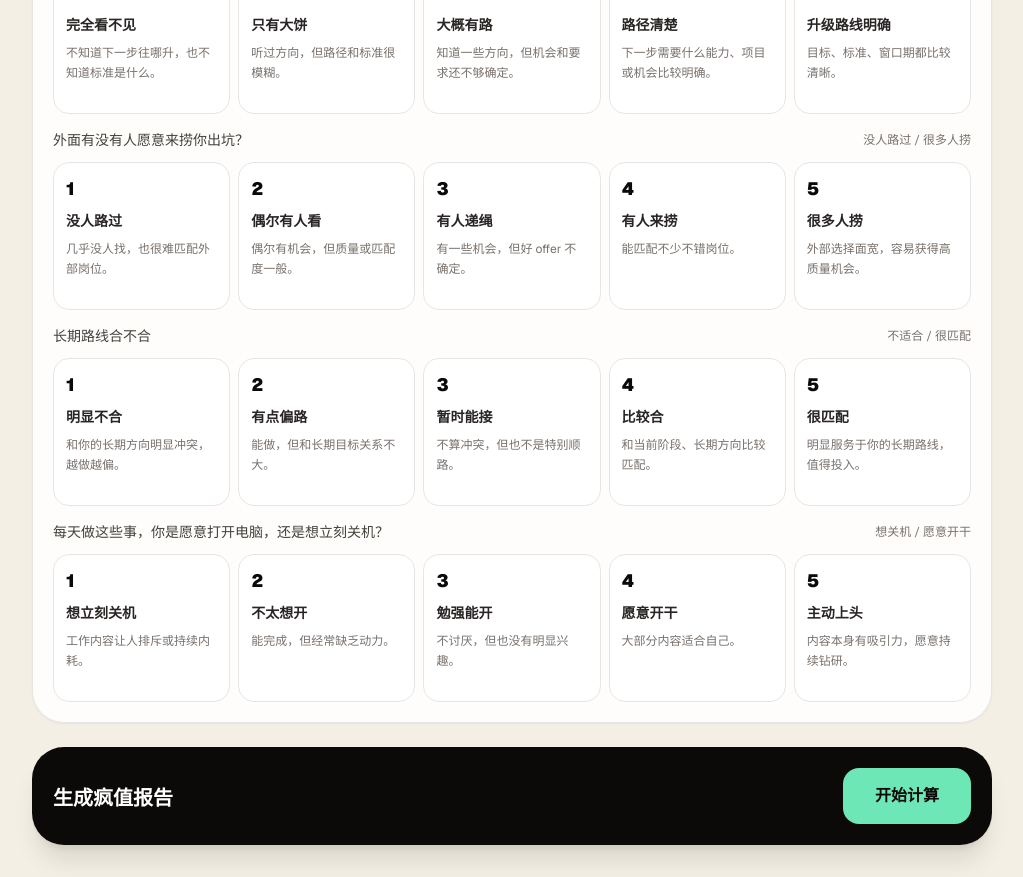
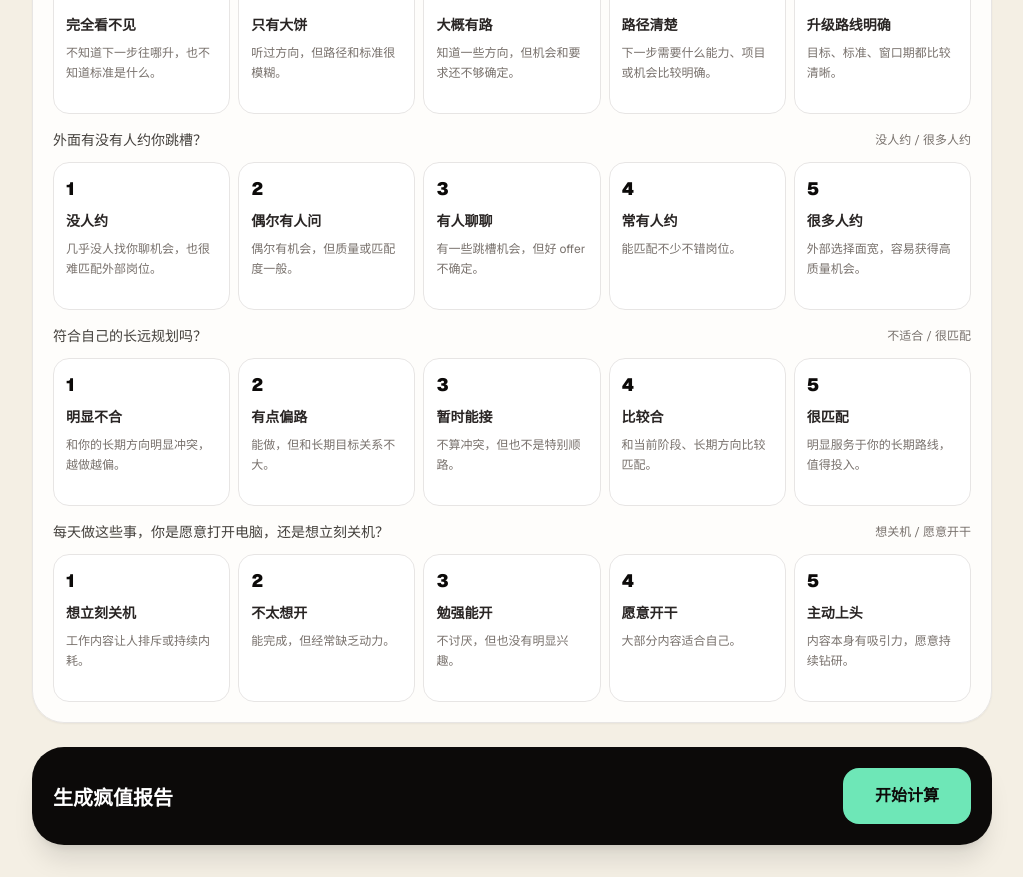
Before and after one commit to Falcom4000/awsome-job-calculator, a Next.js app: page / in a window 1280 px wide. Shown: the part 2500-3377 px from the top of the page, without its empty margins (128-1151 px from the left). Built offline with nearby package versions, Linux system fonts and the light colour scheme.

Commit message:
fix text 3

```diff
--- a/components/calculator.tsx
+++ b/components/calculator.tsx
@@ -236,11 +236,11 @@ const ratingCopy: Record<RatingCopyKey, RatingOption[]> = {
     { score: 5, title: "镀金明显", description: "对外很好讲，能明显提升市场定价。" },
   ],
   externalOpportunities: [
-    { score: 1, title: "没人路过", description: "几乎没人找，也很难匹配外部岗位。" },
-    { score: 2, title: "偶尔有人看", description: "偶尔有机会，但质量或匹配度一般。" },
-    { score: 3, title: "有人递绳", description: "有一些机会，但好 offer 不确定。" },
-    { score: 4, title: "有人来捞", description: "能匹配不少不错岗位。" },
-    { score: 5, title: "很多人捞", description: "外部选择面宽，容易获得高质量机会。" },
+    { score: 1, title: "没人约", description: "几乎没人找你聊机会，也很难匹配外部岗位。" },
+    { score: 2, title: "偶尔有人问", description: "偶尔有机会，但质量或匹配度一般。" },
+    { score: 3, title: "有人聊聊", description: "有一些跳槽机会，但好 offer 不确定。" },
+    { score: 4, title: "常有人约", description: "能匹配不少不错岗位。" },
+    { score: 5, title: "很多人约", description: "外部选择面宽，容易获得高质量机会。" },
   ],
   jdMatch: [
     { score: 1, title: "完全不像", description: "目标岗位关键要求大多对不上。" },
@@ -993,8 +993,8 @@ export default function JobCalculator() {
               <>
                 <RatingField label="想象一年后的自己，会更值钱，还是更会忍？" low="只会忍" high="更值钱" copyKey="futureGrowth" value={inputs.futureGrowth} onChange={(value) => setValue("futureGrowth", value)} />
                 <RatingField label="你看得清下一步该怎么升吗？" low="看不见路" high="路线清楚" copyKey="promotionClarity" value={inputs.promotionClarity} onChange={(value) => setValue("promotionClarity", value)} />
-                <RatingField label="外面有没有人愿意来捞你出坑？" low="没人路过" high="很多人捞" copyKey="externalOpportunities" value={inputs.externalOpportunities} onChange={(value) => setValue("externalOpportunities", value)} />
-                <RatingField label="长期路线合不合" low="不适合" high="很匹配" copyKey="longTermFit" value={inputs.longTermFit} onChange={(value) => setValue("longTermFit", value)} />
+                <RatingField label="外面有没有人约你跳槽？" low="没人约" high="很多人约" copyKey="externalOpportunities" value={inputs.externalOpportunities} onChange={(value) => setValue("externalOpportunities", value)} />
+                <RatingField label="符合自己的长远规划吗？" low="不适合" high="很匹配" copyKey="longTermFit" value={inputs.longTermFit} onChange={(value) => setValue("longTermFit", value)} />
                 <RatingField label="每天做这些事，你是愿意打开电脑，还是想立刻关机？" low="想关机" high="愿意开干" copyKey="contentLove" value={inputs.contentLove} onChange={(value) => setValue("contentLove", value)} />
               </>
             )}
@@ -1002,7 +1002,7 @@ export default function JobCalculator() {
 
           {inputs.mode === "detailed" ? (
             <Section eyebrow="第六步" title="外面还有没有路">
-              <RatingField label="外面有没有人愿意来捞你出坑？" low="没人路过" high="很多人捞" copyKey="externalOpportunities" value={inputs.externalOpportunities} onChange={(value) => setValue("externalOpportunities", value)} />
+              <RatingField label="外面有没有人约你跳槽？" low="没人约" high="很多人约" copyKey="externalOpportunities" value={inputs.externalOpportunities} onChange={(value) => setValue("externalOpportunities", value)} />
               <RatingField label="你想去的下一份工作，看你像自己人吗？" low="完全不像" high="很对口" copyKey="jdMatch" value={inputs.jdMatch} onChange={(value) => setValue("jdMatch", value)} />
               <RatingField label="这份经历写进简历，是镀金还是加灰？" low="加灰" high="镀金" copyKey="resumeValue" value={inputs.resumeValue} onChange={(value) => setValue("resumeValue", value)} />
               <RatingField
@@ -1020,7 +1020,7 @@ export default function JobCalculator() {
 
           {inputs.mode === "detailed" ? (
             <Section eyebrow="第七步" title="你和这班八字合不合">
-              <RatingField label="长期路线合不合" low="不适合" high="很匹配" copyKey="longTermFit" value={inputs.longTermFit} onChange={(value) => setValue("longTermFit", value)} />
+              <RatingField label="符合自己的长远规划吗？" low="不适合" high="很匹配" copyKey="longTermFit" value={inputs.longTermFit} onChange={(value) => setValue("longTermFit", value)} />
               <RatingField label="这个行业让你有电，还是让你断电？" low="很断电" high="挺来电" copyKey="industryLove" value={inputs.industryLove} onChange={(value) => setValue("industryLove", value)} />
               <RatingField label="每天做这些事，你是愿意打开电脑，还是想立刻关机？" low="想关机" high="愿意开干" copyKey="contentLove" value={inputs.contentLove} onChange={(value) => setValue("contentLove", value)} />
               <RatingField label="为了这条路，你会主动加练，还是只想下线？" low="只想下线" high="愿意加练" copyKey="extraLearningWillingness" value={inputs.extraLearningWillingness} onChange={(value) => setValue("extraLearningWillingness", value)} />
```
